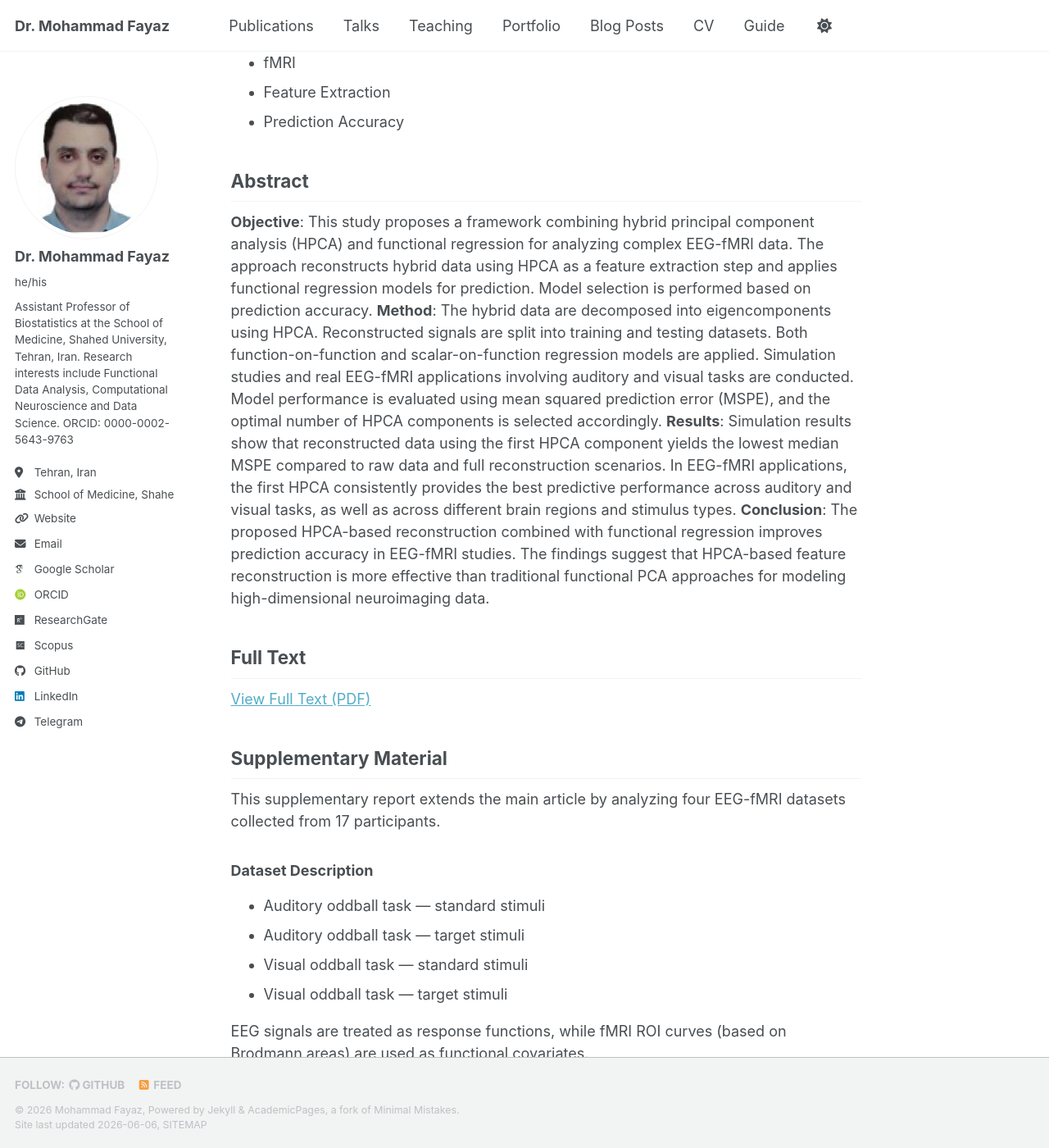
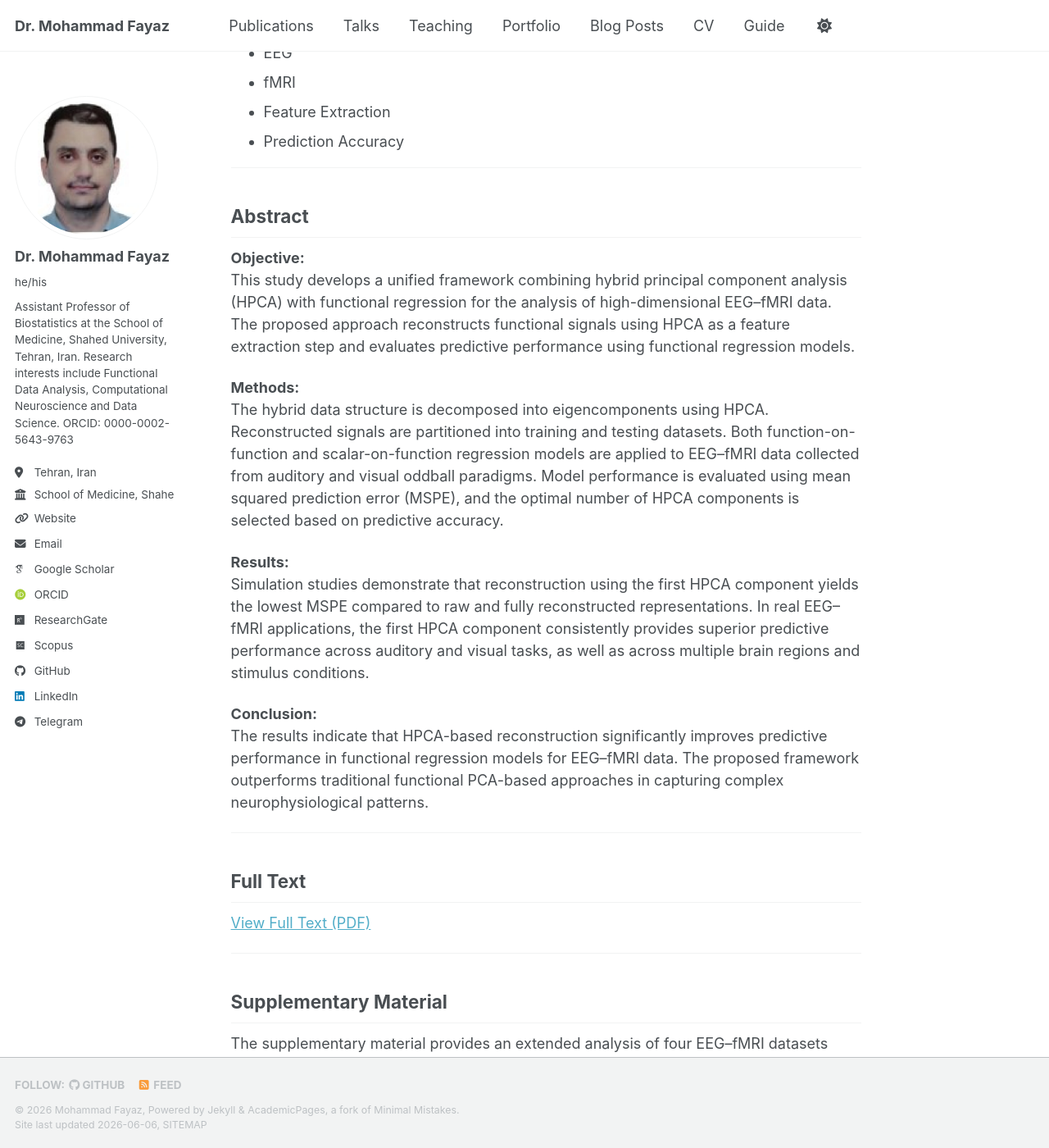
Before and after one commit to mohammad-fayaz/mohammad-fayaz.github.io, a Jekyll site: the page built from _publications/Y_2022_1.md, in a window 1280 px wide and 1400 px high, scrolled down 988 px. Shown: the whole window at 82% size. Built offline with Jekyll 4.4.1, drawn with Linux system fonts in a browser that asks for light colours; some web fonts are replaced; a script bundle is joined from its source files by our own code; library files that are not in the unit come from our copies; some of the changed text lies outside the part shown.

Commit message:
Update Y_2022_1.md

```diff
--- a/_publications/Y_2022_1.md
+++ b/_publications/Y_2022_1.md
@@ -1,24 +1,24 @@
 ---
-title: "The Functional Regression With Reconstructed Functions From Hybrid Principal Components Analysis: With EEG-fMRI Application"
+title: "Functional Regression with Reconstructed Functions from Hybrid Principal Components Analysis: An EEG–fMRI Application"
 collection: publications
 category: manuscripts
 permalink: /publication/Y_2022_1
-excerpt: "Hybrid principal component analysis (HPCA) with functional regression for EEG-fMRI data, focusing on feature extraction, reconstruction, and prediction accuracy evaluation."
+excerpt: "A hybrid principal component analysis (HPCA) framework for reconstructing functional neuroimaging data and improving prediction accuracy in EEG–fMRI functional regression models."
 date: 2022-06-25
 venue: "Statistics, Optimization & Information Computing"
 paperurl: "https://iapress.org/index.php/soic/article/view/1437/947"
 slidesurl:
 bibtexurl:
-citation: 'Fayaz M, Abadi A, Khodakarim S. The Functional Regression With Reconstructed Functions From Hybrid Principal Components Analysis: With EEG-fMRI Application. Statistics, Optimization & Information Computing. 2022;10(3):890–903.'
+citation: 'Fayaz M, Abadi A, Khodakarim S. Functional regression with reconstructed functions from hybrid principal components analysis: an EEG–fMRI application. Statistics, Optimization & Information Computing. 2022;10(3):890–903.'
 ---
 
 ## Title
 
-The Functional Regression With Reconstructed Functions From Hybrid Principal Components Analysis: With EEG-fMRI Application
+Functional Regression with Reconstructed Functions from Hybrid Principal Components Analysis: An EEG–fMRI Application
 
 ## Authors
 
-**Mohammad Fayaz**, Alireza Abadi, and Soheila Khodakarim
+**Mohammad Fayaz**, Alireza Abadi, Soheila Khodakarim
 
 ## Journal Information
 
@@ -30,40 +30,57 @@ The Functional Regression With Reconstructed Functions From Hybrid Principal Com
 
 **DOI:** https://doi.org/10.19139/soic-2310-5070-1437
 
+---
+
 ## Keywords
 
-* Functional Data Analysis
-* Hybrid Principal Components (HPCA)
-* Functional Regression
-* EEG
-* fMRI
-* Feature Extraction
-* Prediction Accuracy
+- Functional Data Analysis
+- Hybrid Principal Components Analysis (HPCA)
+- Functional Regression
+- EEG
+- fMRI
+- Feature Extraction
+- Prediction Accuracy
+
+---
 
 ## Abstract
 
-**Objective**: This study proposes a framework combining hybrid principal component analysis (HPCA) and functional regression for analyzing complex EEG-fMRI data. The approach reconstructs hybrid data using HPCA as a feature extraction step and applies functional regression models for prediction. Model selection is performed based on prediction accuracy.
-**Method**: The hybrid data are decomposed into eigencomponents using HPCA. Reconstructed signals are split into training and testing datasets. Both function-on-function and scalar-on-function regression models are applied. Simulation studies and real EEG-fMRI applications involving auditory and visual tasks are conducted. Model performance is evaluated using mean squared prediction error (MSPE), and the optimal number of HPCA components is selected accordingly.
-**Results**: Simulation results show that reconstructed data using the first HPCA component yields the lowest median MSPE compared to raw data and full reconstruction scenarios. In EEG-fMRI applications, the first HPCA consistently provides the best predictive performance across auditory and visual tasks, as well as across different brain regions and stimulus types.
-**Conclusion**: The proposed HPCA-based reconstruction combined with functional regression improves prediction accuracy in EEG-fMRI studies. The findings suggest that HPCA-based feature reconstruction is more effective than traditional functional PCA approaches for modeling high-dimensional neuroimaging data.
+**Objective:**
+This study develops a unified framework combining hybrid principal component analysis (HPCA) with functional regression for the analysis of high-dimensional EEG–fMRI data. The proposed approach reconstructs functional signals using HPCA as a feature extraction step and evaluates predictive performance using functional regression models.
+
+**Methods:**
+The hybrid data structure is decomposed into eigencomponents using HPCA. Reconstructed signals are partitioned into training and testing datasets. Both function-on-function and scalar-on-function regression models are applied to EEG–fMRI data collected from auditory and visual oddball paradigms. Model performance is evaluated using mean squared prediction error (MSPE), and the optimal number of HPCA components is selected based on predictive accuracy.
+
+**Results:**
+Simulation studies demonstrate that reconstruction using the first HPCA component yields the lowest MSPE compared to raw and fully reconstructed representations. In real EEG–fMRI applications, the first HPCA component consistently provides superior predictive performance across auditory and visual tasks, as well as across multiple brain regions and stimulus conditions.
+
+**Conclusion:**
+The results indicate that HPCA-based reconstruction significantly improves predictive performance in functional regression models for EEG–fMRI data. The proposed framework outperforms traditional functional PCA-based approaches in capturing complex neurophysiological patterns.
+
+---
 
 ## Full Text
 
 [View Full Text (PDF)](https://iapress.org/index.php/soic/article/view/1437/947)
 
+---
+
 ## Supplementary Material
 
-This supplementary report extends the main article by analyzing four EEG-fMRI datasets collected from 17 participants.
+The supplementary material provides an extended analysis of four EEG–fMRI datasets obtained from 17 participants.
 
-### Dataset Description
+### Dataset Structure
+
 - Auditory oddball task — standard stimuli
 - Auditory oddball task — target stimuli
 - Visual oddball task — standard stimuli
 - Visual oddball task — target stimuli
 
-EEG signals are treated as response functions, while fMRI ROI curves (based on Brodmann areas) are used as functional covariates.
+In this framework, EEG signals are treated as response functions, while fMRI region-of-interest (ROI) curves based on Brodmann areas are used as functional covariates.
 
-### Brain Region Grouping (EEG electrodes)
+### EEG Region Grouping
+
 - Whole brain
 - Frontal
 - Central
@@ -72,19 +89,42 @@ EEG signals are treated as response functions, while fMRI ROI curves (based on B
 - Right temporal
 - Left temporal
 
-### Analysis Pipeline
-1. Decomposition of EEG into functional, longitudinal, and regional components using HPCA
-2. Reconstruction of EEG curves using first to KLM HPCA components
-3. Function-on-function regression with multiple ROI curves (train/test split)
+### Analytical Pipeline
+
+1. Decomposition of EEG signals into functional, longitudinal, and regional components using HPCA
+2. Reconstruction of EEG curves using the first to KLM HPCA components
+3. Function-on-function regression with multiple ROI covariates (train/test split)
 4. Evaluation using correlation and mean squared prediction error (MSPE)
-5. Selection of optimal HPCA components based on MSPE, correlation, and computation time
+5. Selection of optimal HPCA components based on MSPE, correlation, and computational efficiency
 
 ---
 
 ## Supplementary File
-link:  (https://mohammad-fayaz.github.io/publications_files/2022/Y_2022_1_SUP_1.pdf)
 
+[Supplementary Report](https://mohammad-fayaz.github.io/publications_files/2022/Y_2022_1_SUP_1.pdf)
+
+---
+
+## Preprint (arXiv)
+
+- [arXiv Preprint](https://arxiv.org/abs/2101.07710)
+- [Preprint PDF](https://mohammad-fayaz.github.io/publications_files/2022/Y_2022_1_Preprint.pdf)
+- [arXiv DOI](https://doi.org/10.48550/arXiv.2101.07710)
+
+---
+
+## Conference Presentation
+
+Selected results from this study were presented as a poster at:
+
+- 13th International Conference of the ERCIM WG on Computational and Methodological Statistics (CMStatistics 2020) and 14th International Conference on Computational and Financial Econometrics (CFE 2020, Virtual), 19–21 December 2020, King's College London, London, UK. (Virtual Presentation)
+
+**Conference link:** https://www.cmstatistics.org/CMStatistics2020/index.php
+**Book of Abstracts:** https://mohammad-fayaz.github.io/publications_files/2022/Y_2022_1_BoACFECMStatistics2020.pdf
+**Poster:** https://mohammad-fayaz.github.io/publications_files/2022/Y_2022_1_PosterCFECMStatistics2020.png
+
+---
 
 ## Citation
 
-Fayaz M, Abadi A, Khodakarim S. *The Functional Regression With Reconstructed Functions From Hybrid Principal Components Analysis: With EEG-fMRI Application*. Statistics, Optimization & Information Computing. 2022;10(3):890–903.
+Fayaz M, Abadi A, Khodakarim S. *Functional regression with reconstructed functions from hybrid principal components analysis: an EEG–fMRI application*. Statistics, Optimization & Information Computing. 2022;10(3):890–903.
```
